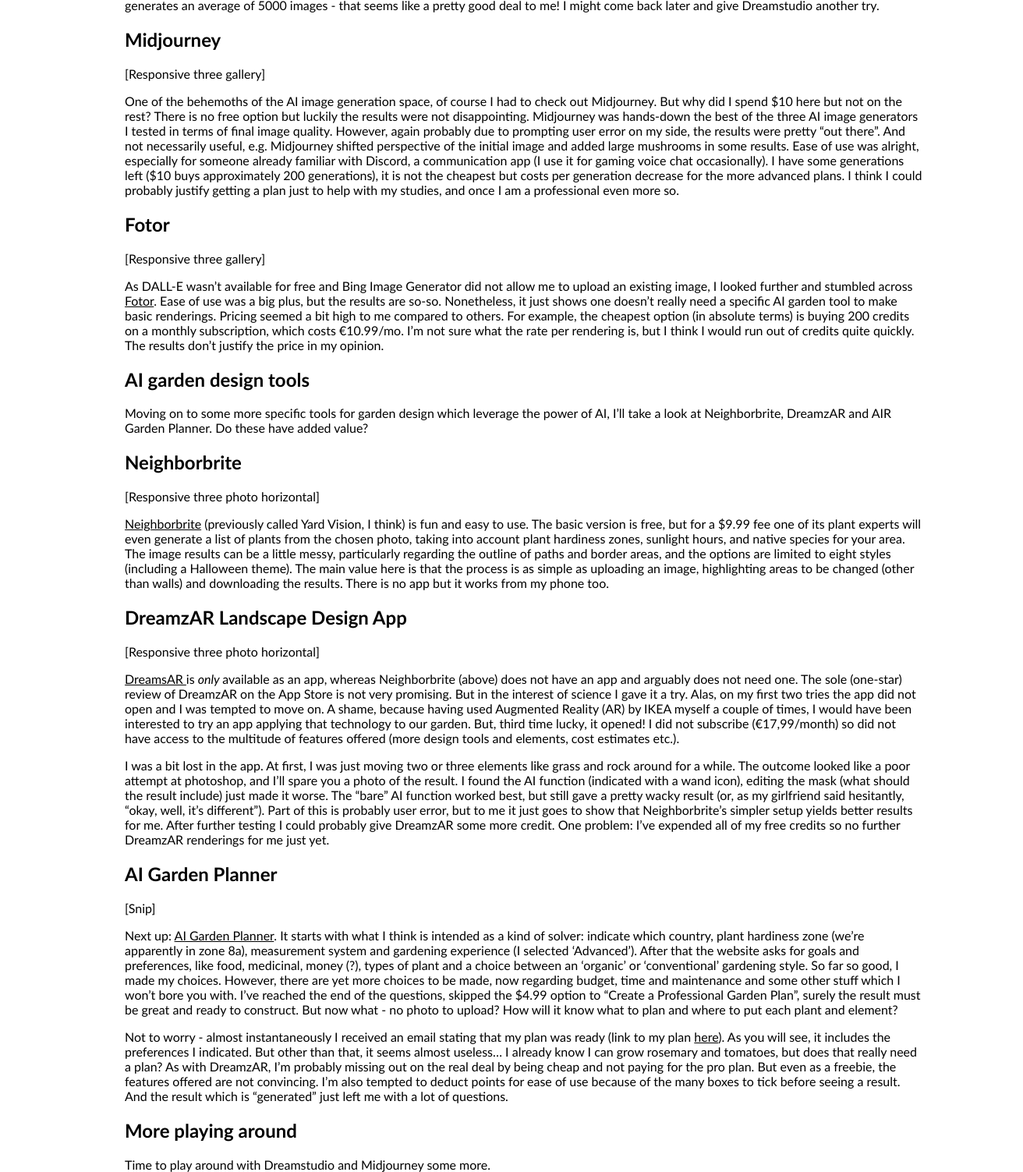
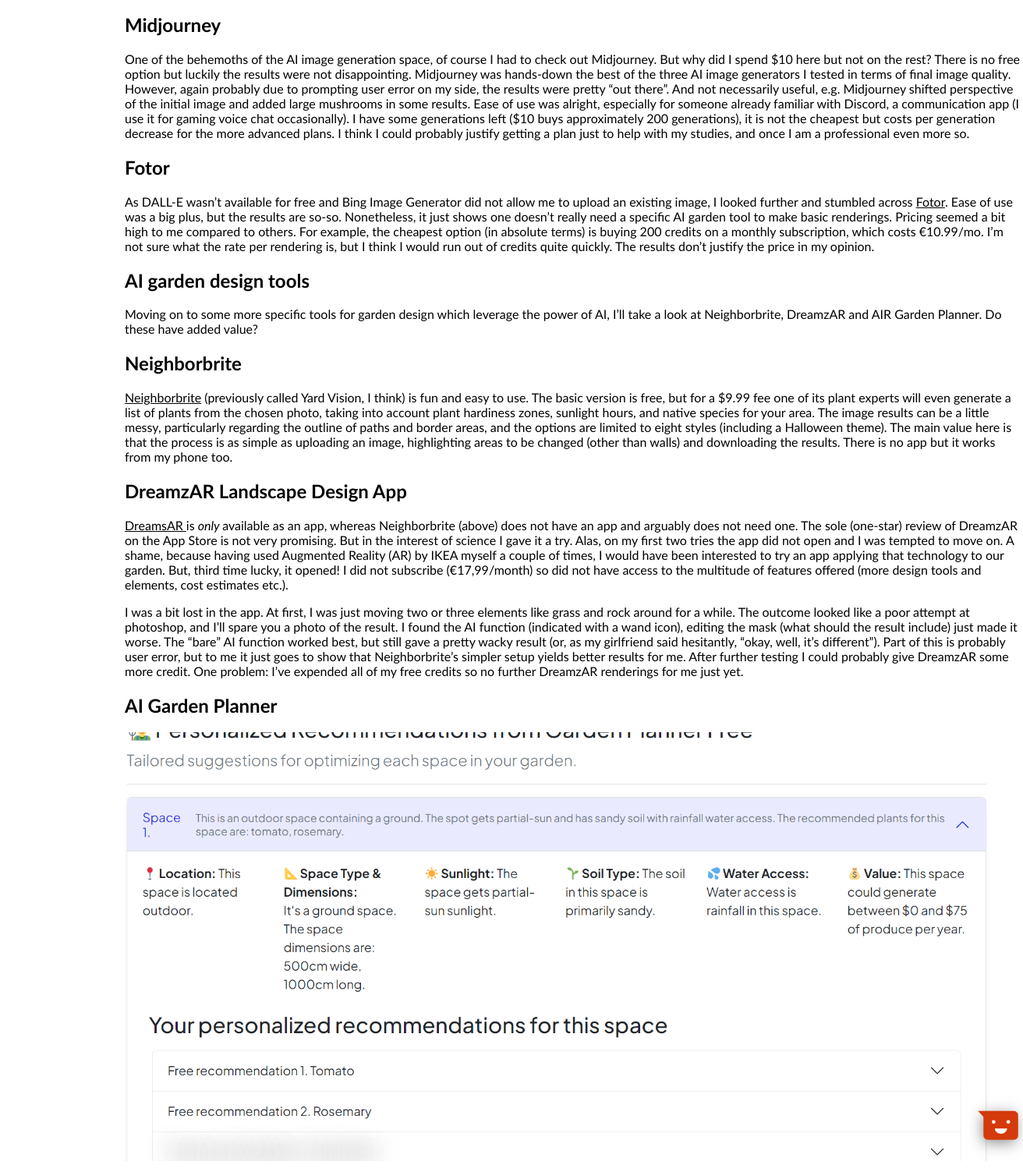
Before and after one commit to victorvancampen/personal-website, a plain HTML site: page blog/big-ai-landscape-design-post.html in a window 1280 px wide. Shown: the part 3364-4867 px from the top of the page at 78% size, 1312 px wide, since content can reach past the window. Drawn offline with Linux system fonts and the light colour scheme.

Commit message:
Update big-ai-landscape-design-post.html

```diff
--- a/blog/big-ai-landscape-design-post.html
+++ b/blog/big-ai-landscape-design-post.html
@@ -78,7 +78,7 @@
             <p>As a test case, I thought it would be fun to use a picture from our own backyard (my rough estimation is
                 that it's about 50m2, not huge but we are still over the moon with it). Anyway, here&rsquo;s a photo
                 which I&rsquo;ll be using as a starting point. And, yes, I probably should mow the lawn.</p>
-            <img style="max-width:90vw;" src="../static/images/tuin1.jpg" alt="Test case garden">
+            <img style=max-width:90vw src="../static/images/tuin1.jpg" alt="Test case garden">
             <p>For each of the tools, two questions I&rsquo;ll try to address are:</p>
             <ul>
                 <li>Is it easy to use?</li>
@@ -138,7 +138,6 @@
                 try.</p>
             <h1 id="Midjourney">Midjourney</h1>
             <!--Midjourney gallery-->
-            <p>[Responsive three gallery]</p>
             <p>One of the behemoths of the AI image generation space, of course I had to check out Midjourney. But why
                 did I spend $10 here but not on the rest? There is no free option but luckily the results were not
                 disappointing. Midjourney was hands-down the best of the three AI image generators I tested in terms of
@@ -151,7 +150,6 @@
                 help with my studies, and once I am a professional even more so.</p>
             <h1 id="Fotor">Fotor</h1>
             <!--Fotor gallery-->
-            <p>[Responsive three gallery]</p>
             <p>As DALL-E wasn&rsquo;t available for free and Bing Image Generator did not allow me to upload an existing
                 image, I looked further and stumbled across <a href="https://www.fotor.com/images/create"
                     target="_blank" rel="noopener">Fotor</a>. Ease of use was a big plus, but the results are so-so.
@@ -165,7 +163,6 @@
                 look at Neighborbrite, DreamzAR and AIR Garden Planner. Do these have added value?</p>
             <h1 id="Neighborbrite">Neighborbrite</h1>
             <!--Neighborbrite gallery-->
-            <p>[Responsive three photo horizontal]</p>
             <p><a href="https://app.neighborbrite.com/" target="_blank" rel="noopener">Neighborbrite</a> (previously
                 called Yard Vision, I think) is fun and easy to use. The basic version is free, but for a $9.99 fee one
                 of its plant experts will even generate a list of plants from the chosen photo, taking into account
@@ -176,7 +173,6 @@
                 There is no app but it works from my phone too.</p>
             <h1 id="DreamzAR">DreamzAR Landscape Design App</h1>
             <!--DreamzAR gallery-->
-            <p>[Responsive three photo horizontal]</p>
             <p><a href="https://www.dreamzar.app/" target="_blank" rel="noopener">DreamsAR </a>is <em>only
                 </em>available as an app, whereas Neighborbrite (above) does not have an app and arguably does not need
                 one. The sole (one-star) review of DreamzAR on the App Store is not very promising. But in the interest
@@ -196,7 +192,8 @@
                 DreamzAR renderings for me just yet.</p>
             <h1 id="AI Garden Planner">AI Garden Planner</h1>
             <!--AI Garden Planner snip-->
-            <p>[Snip]</p>
+            <img style="max-width:90vw;" src="../static/images/ai-garden-planner.png" alt="AI Garden Planner">
+
             <p>Next up: <a href="https://aigardenplanner.com/" target="_blank" rel="noopener">AI Garden Planner</a>. It
                 starts with what I think is intended as a kind of solver: indicate which country, plant hardiness zone
                 (we&rsquo;re apparently in zone 8a), measurement system and gardening experience (I selected
```
